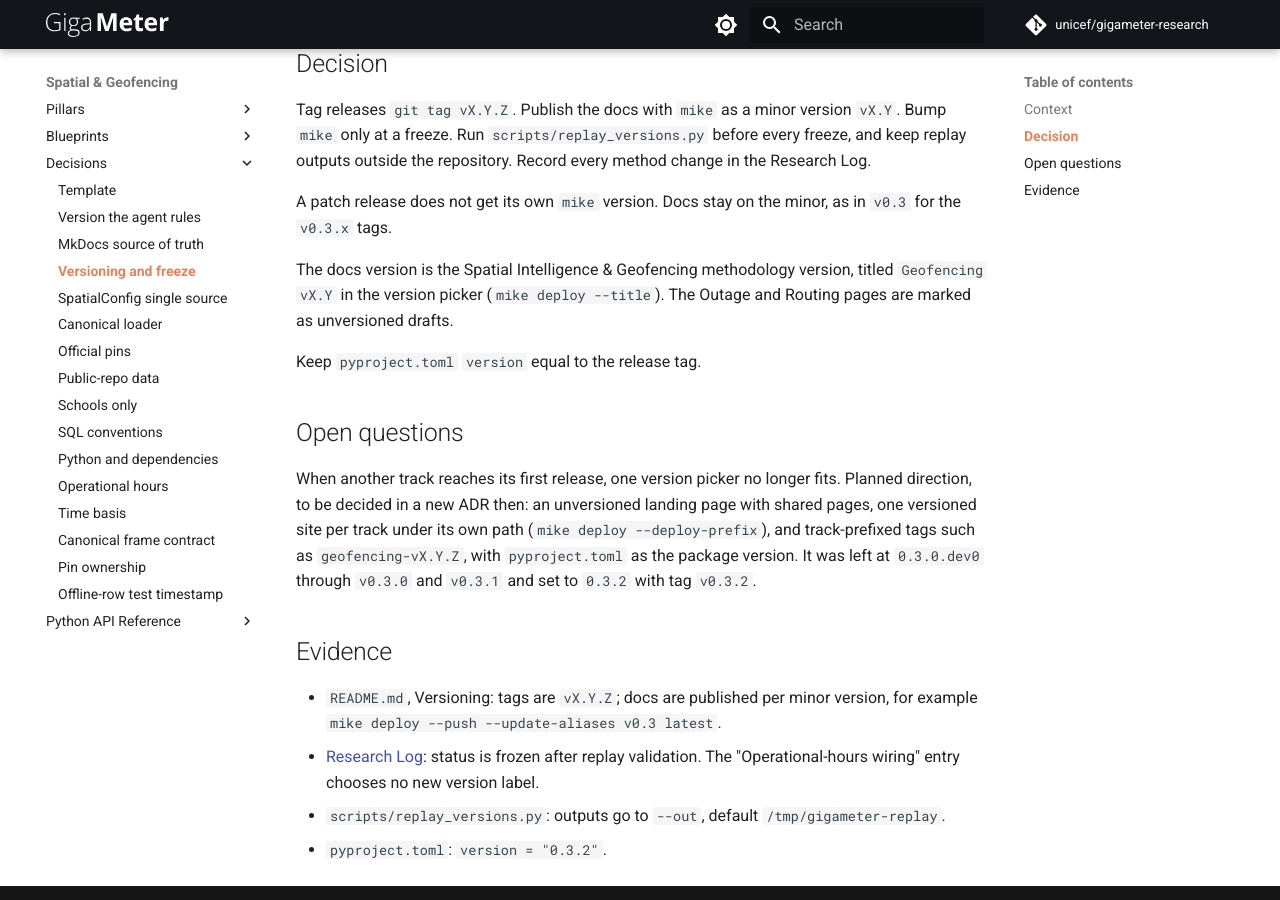
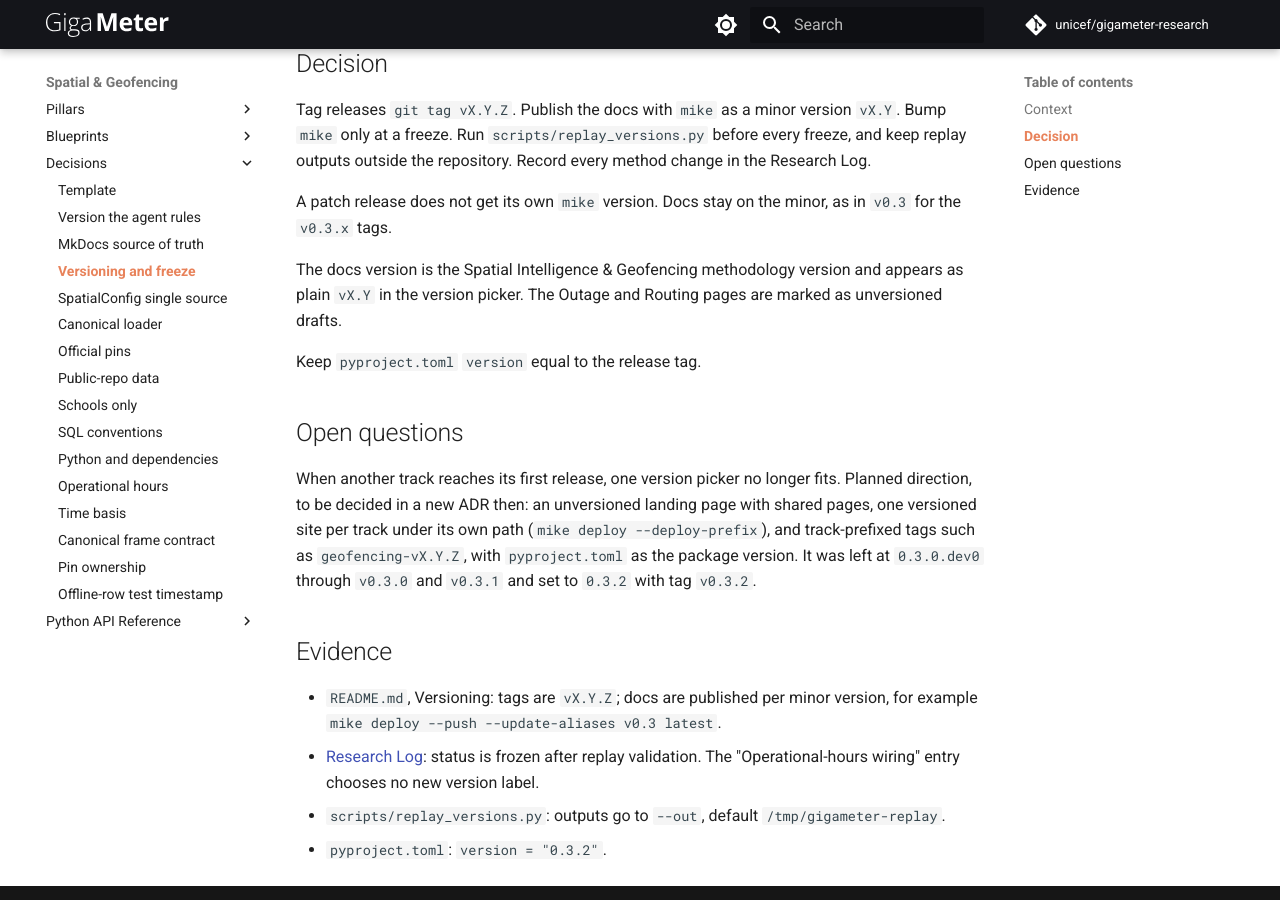
Before and after one commit to unicef/gigameter-research, an MkDocs documentation site: the page built from docs/adr/0003-versioning-and-freeze.md, in a window 1280 px wide and 900 px high, scrolled down 458 px. Built offline with MkDocs 1.6.1 and Material for MkDocs 9.7.7, drawn with Linux system fonts in a browser that asks for light colours; comment, search, counter and statistics services are not loaded; the version menu is left out.

Commit message:
docs: use plain vX.Y version title in mike deploy

```diff
--- a/docs/adr/0003-versioning-and-freeze.md
+++ b/docs/adr/0003-versioning-and-freeze.md
@@ -14,7 +14,7 @@ Tag releases `git tag vX.Y.Z`. Publish the docs with `mike` as a minor version `
 
 A patch release does not get its own `mike` version. Docs stay on the minor, as in `v0.3` for the `v0.3.x` tags.
 
-The docs version is the Spatial Intelligence & Geofencing methodology version, titled `Geofencing vX.Y` in the version picker (`mike deploy --title`). The Outage and Routing pages are marked as unversioned drafts.
+The docs version is the Spatial Intelligence & Geofencing methodology version and appears as plain `vX.Y` in the version picker. The Outage and Routing pages are marked as unversioned drafts.
 
 Keep `pyproject.toml` `version` equal to the release tag.
 
```
Also changed, not shown: README.md (+1 -1 lines).
